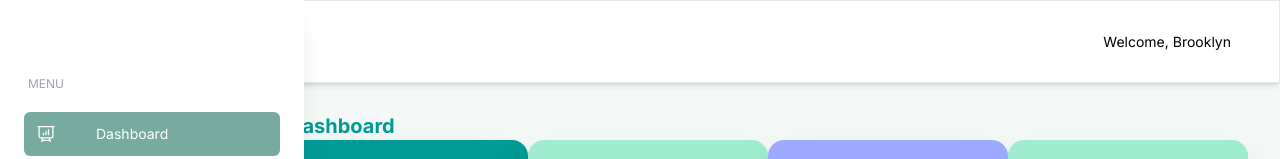
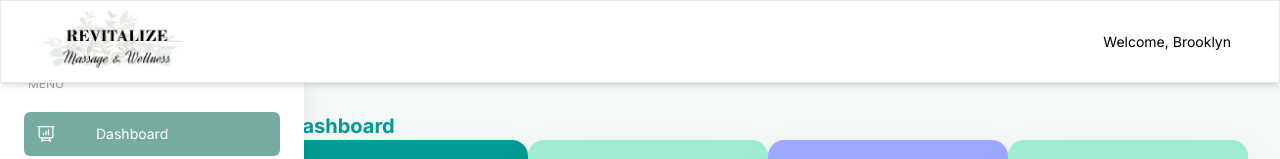
Before and after one commit to oribermudez/revitalize, a Next.js app: page /dashboard in a window 1280 px wide. Shown: the top 159 px of the page. Built offline with nearby package versions, Linux system fonts and the light colour scheme; no server answers; the database is empty.

Commit message:
Changed z index to fixed nav bar

```diff
--- a/app/components/FixedNavbar.js
+++ b/app/components/FixedNavbar.js
@@ -16,9 +16,9 @@ const FixedNavbar = () => {
   };
 
   return (
-    <Navbar className="fixed top-0 z-10 h-max max-w-full rounded-none px-4 py-2 lg:px-8 ">
+    <Navbar className="fixed top-0 z-50 h-max max-w-full rounded-none px-4 py-2 lg:px-8 ">
       <div className="flex items-center justify-between text-blue-slate-900">
-        <Image src="/assets/logo.png" width={160} height={65} alt="Logo"/>
+        <Image src="/assets/logo.png" width={160} height={65} alt="Logo" />
         <div className="flex items-center gap-4">
           <div className="mr-4 hidden lg:flex justify-between items-center text-black text-sm">
             Welcome, Brooklyn
```
